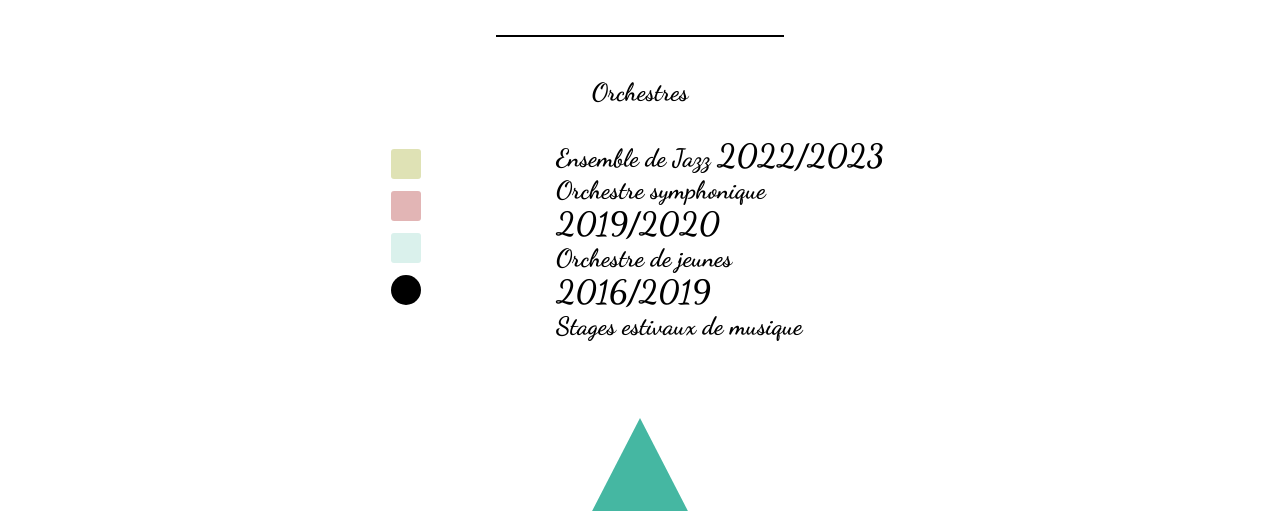
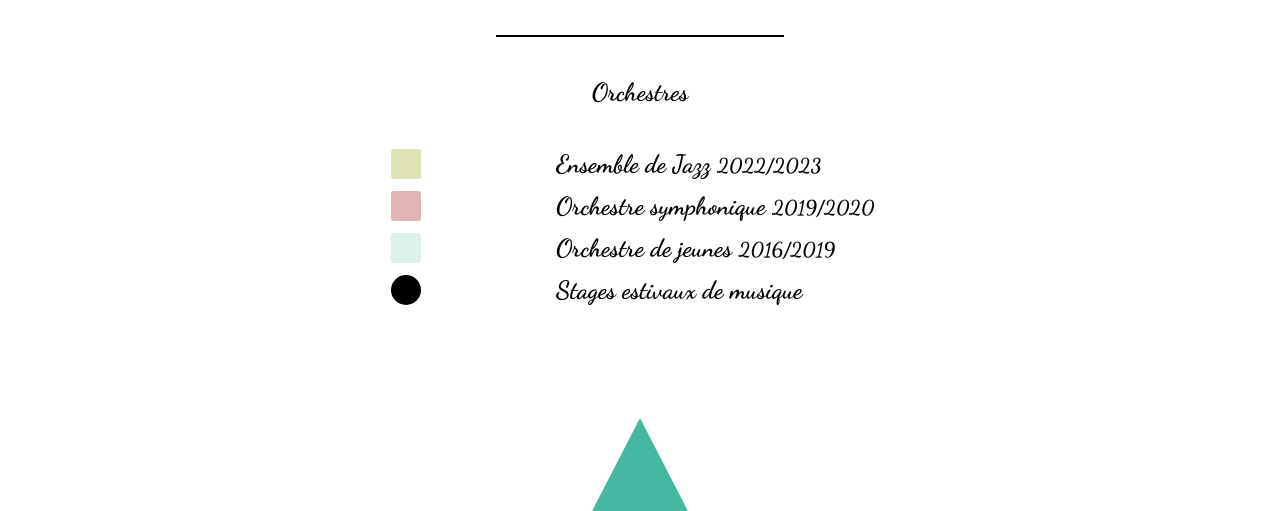
Before and after one commit to Julien-VASSEUR-15072000/MonSitePortefolio, a plain HTML site: page Assets/html/Mes_activités.html in a window 1280 px wide. Shown: the part 799-1310 px from the top of the page. Drawn offline with Linux system fonts and the light colour scheme.

Commit message:
V 1.3.2 Corrections

```diff
--- a/Assets/css/Mes_activités.css
+++ b/Assets/css/Mes_activités.css
@@ -117,6 +117,10 @@ h3 {
   flex-direction: column;
   justify-content: space-evenly;
   width: 333px;
+}
+
+.fS20 {
+  font-size: 20px;
 }
 
 .main__legende__carres {
```
